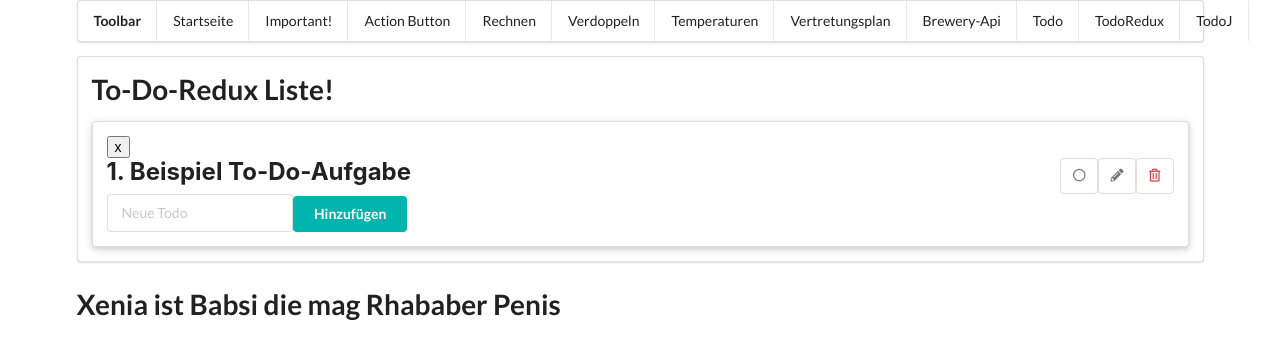
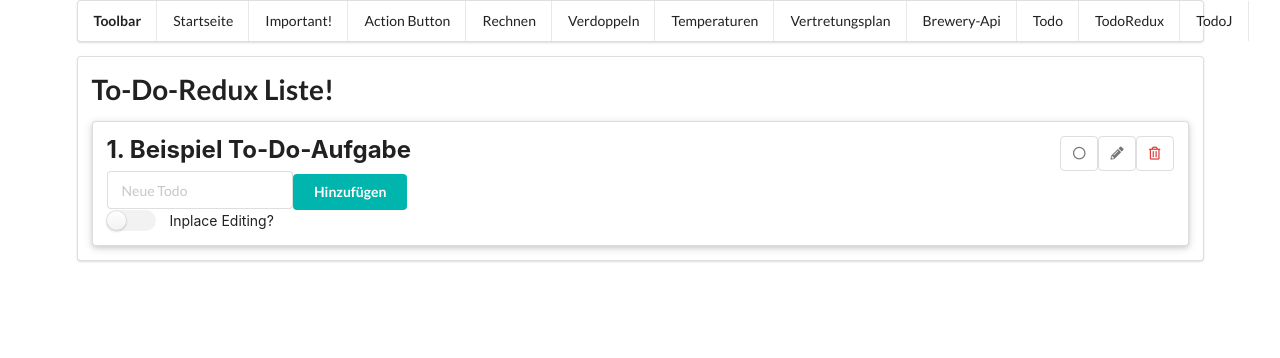
Before and after one commit to marius-krgr/projektkurs_unterricht, a React (Create React App) app: page /todoredux in a window 1280 px wide. Shown: the top 358 px of the page. Built offline with nearby package versions, Linux system fonts and the light colour scheme.

Commit message:
add checkbox inplaceEditing

```diff
--- a/src/App.js
+++ b/src/App.js
@@ -106,7 +106,6 @@ function App() {
             <div className="ui raised segment"><Verdoppeln/></div>
             <div className="ui raised segment"><Temperaturen/></div> */}
           </div>
-            <h1> Xenia ist Babsi die mag Rhababer Penis</h1>
         </div>
       </React.Fragment>
     </BrowserRouter>
--- a/src/components/TodoRedux.jsx
+++ b/src/components/TodoRedux.jsx
@@ -108,13 +108,6 @@ const TodoRedux = () => {
 
     return (<>
         <React.Fragment>
-        <button
-          onClick={() => {
-            setiplace(!iplace);
-          }}
-        >
-          {iplace === false ? "x" : "tick"}
-        </button>
         <div>
             <div className="ui massive bottom aligned divided list">{todos.map(todo => renderItem(todo))}</div>
         </div>
@@ -133,6 +126,18 @@ const TodoRedux = () => {
             <div className="visible content">Hinzufügen</div>
             <div className="hidden content">Go!</div>
         </button>
+        <div>
+            <div class="ui toggle checkbox">
+                <input
+                    type="checkbox"
+                    name="public"
+                    onClick={() => {
+                        setiplace(!iplace);
+                    }}
+                />
+                <label>Inplace Editing?</label>
+            </div>
+        </div>
 
 
         </React.Fragment>
```
